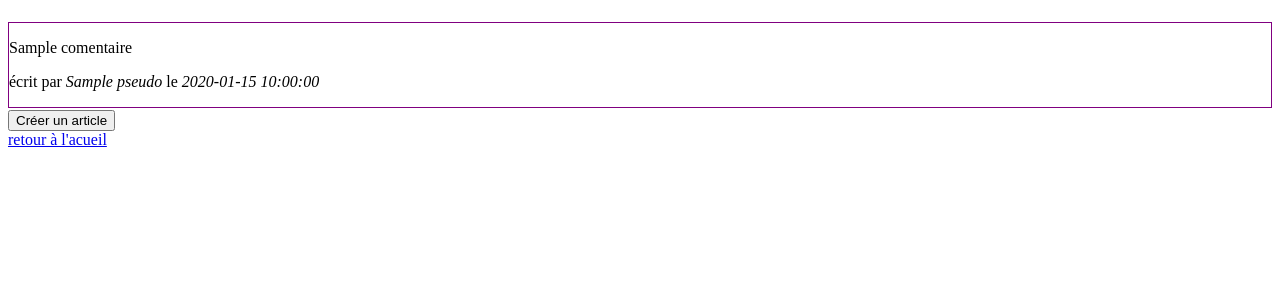
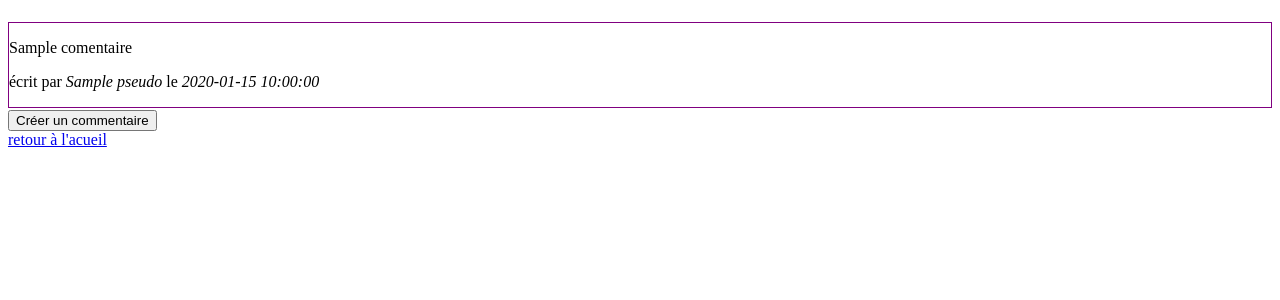
Before and after one commit to aflori/PHP-blog, a PHP site: template ressources/views/blogPost.tpl.php in a window 1280 px wide. Shown: the part 232-532 px from the top of the page. Run offline with PHP 8.4, Linux system fonts and the light colour scheme; the template is opened without the code that fills it: most values are stand-ins (such as "Sample title", 1, 10 or a date in 2020).

Commit message:
typo fix

```diff
--- a/ressources/views/blogPost.tpl.php
+++ b/ressources/views/blogPost.tpl.php
@@ -45,7 +45,7 @@ needs $articleContent difined to print an article content with key:
 
 <div>
     <a href="http://blog.local?action=blogPostCreateComment&id=<?=$idArticle?>">
-        <button>Créer un article</button>
+        <button>Créer un commentaire</button>
     </a>
 </div>
 
```
